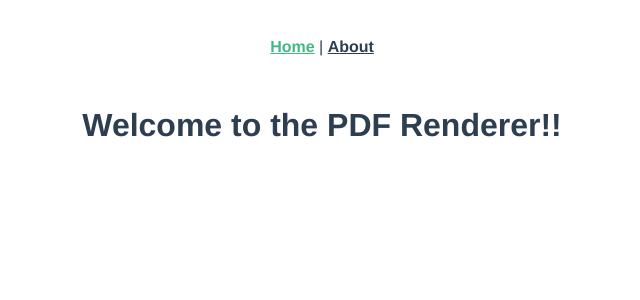
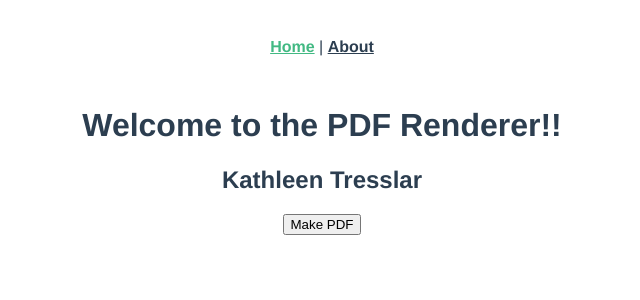
Before and after one commit to tiffany-tychewicz/pdf_renderer, a Vue app: page / in a window 1280 px wide. Shown: the top 300 px of the page, without its empty margins (318-958 px from the left). Built offline with nearby package versions, Linux system fonts and the light colour scheme.

Commit message:
get jspdf sort of working

```diff
--- a/package.json
+++ b/package.json
@@ -9,6 +9,7 @@
   "dependencies": {
     "axios": "^0.19.0",
     "core-js": "^2.6.5",
+    "jspdf": "^1.5.3",
     "vue": "^2.6.10",
     "vue-router": "^3.0.3"
   },
--- a/public/index.html
+++ b/public/index.html
@@ -1,15 +1,16 @@
 <!DOCTYPE html>
 <html lang="en">
   <head>
-    <meta charset="utf-8">
-    <meta http-equiv="X-UA-Compatible" content="IE=edge">
-    <meta name="viewport" content="width=device-width,initial-scale=1.0">
-    <link rel="icon" href="<%= BASE_URL %>favicon.ico">
+    <meta charset="utf-8" />
+    <meta http-equiv="X-UA-Compatible" content="IE=edge" />
+    <meta name="viewport" content="width=device-width,initial-scale=1.0" />
     <title>pdf_renderer</title>
   </head>
   <body>
     <noscript>
-      <strong>We're sorry but pdf_renderer doesn't work properly without JavaScript enabled. Please enable it to continue.</strong>
+      <strong>
+        We're sorry but pdf_renderer doesn't work properly without JavaScript enabled. Please enable it to continue.
+      </strong>
     </noscript>
     <div id="app"></div>
     <!-- built files will be auto injected -->
--- a/src/views/Home.vue
+++ b/src/views/Home.vue
@@ -1,22 +1,43 @@
 <template>
   <div class="home">
     <h1>{{ message }}</h1>
+    <div id="testcase">
+      <section id="content">
+        <h2>{{ student.firstName }} {{ student.lastName }}</h2>
+        <button v-on:click="renderPDF()">Make PDF</button>
+      </section>
+    </div>
   </div>
 </template>
 
 <style></style>
+<script>
+import * as jsPDF from "jspdf";
+import axios from "axios";
 
-<script>
 export default {
   data: function() {
     return {
-
-      message: "Welcome to the PDF Renderer!!"
-
-
+      message: "Welcome to the PDF Renderer!!",
+      student: {
+        firstName: "Kathleen",
+        lastName: "Tresslar"
+      }
     };
   },
-  created: function() {},
-  methods: {}
+  created: function() {
+    // axios.get("/api/students/" + this.$route.params.id).then(response => {
+    //   this.student = response.data;
+    //   console.log(this.student);
+    // });
+  },
+  methods: {
+    renderPDF: function() {
+      var doc = new jsPDF();
+
+      doc.text(`First name: ${this.student.firstName}`, 20, 20);
+      doc.save("resume.pdf");
+    }
+  }
 };
 </script>
```
Also changed, not shown: 1 other file (tests, documents, lock files or other folders).
